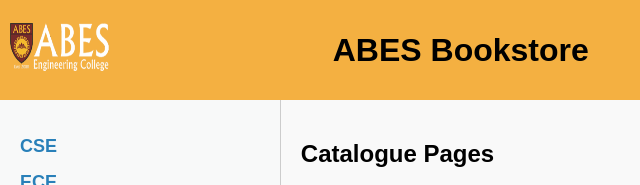
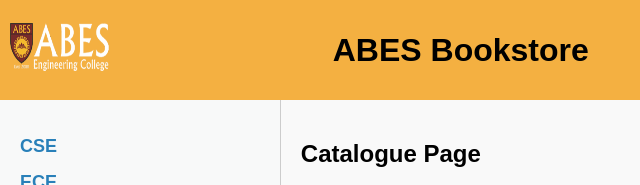
Before and after one commit to Prince1895/ABES-bookstore, a plain HTML site: page catalogue.html in a window 1280 px wide. Shown: the top 185 px of the page, 0-640 px from the left. Drawn offline with Linux system fonts and the light colour scheme.

Commit message:
Update catalogue.html

```diff
--- a/catalogue.html
+++ b/catalogue.html
@@ -42,7 +42,7 @@
         </div>
 
         <div style="width: 80%; padding: 20px; background-color: #f9f9f9;">
-            <h2 style="font-size: 24px; margin-bottom: 20px;">Catalogue Pages</h2>
+            <h2 style="font-size: 24px; margin-bottom: 20px;">Catalogue Page</h2>
 
             <table style="width: 100%; border-collapse: collapse; font-size: 16px;">
                 <tr>
```
